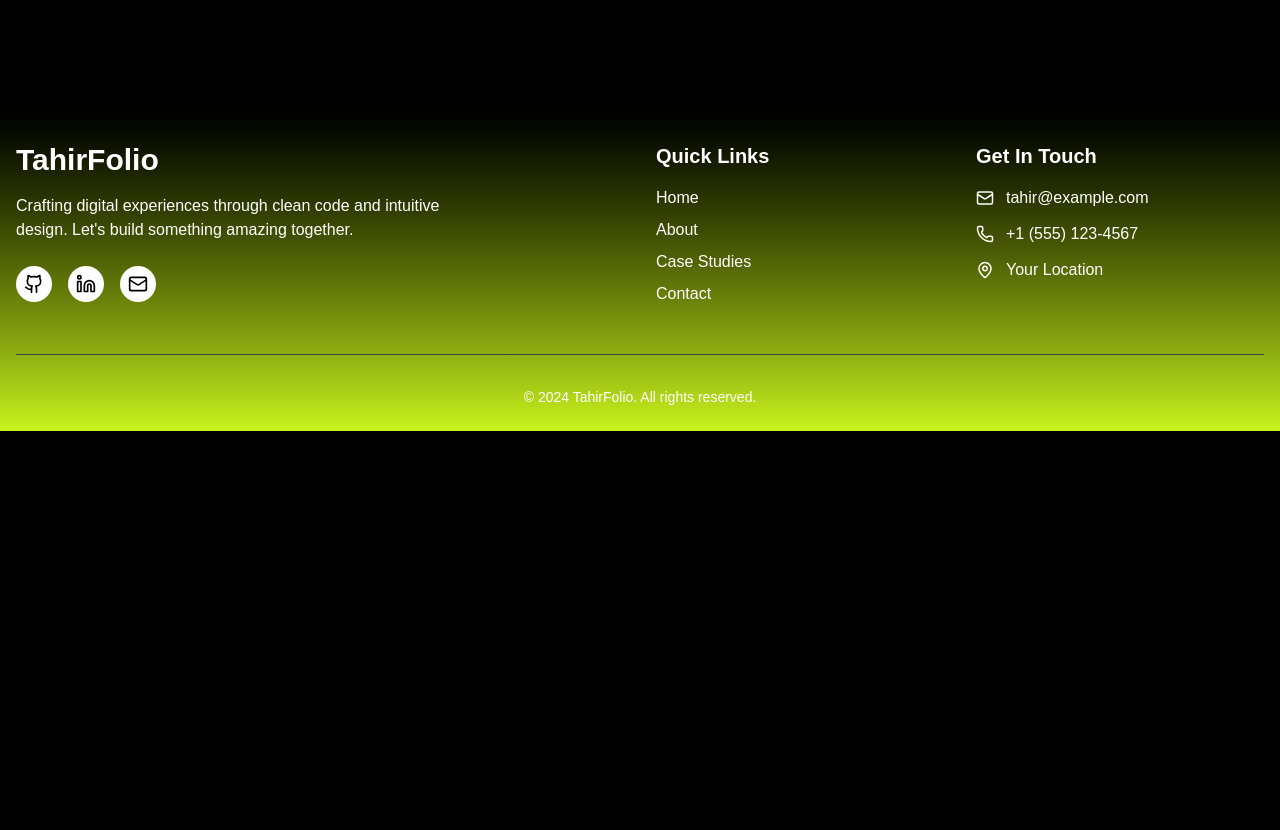
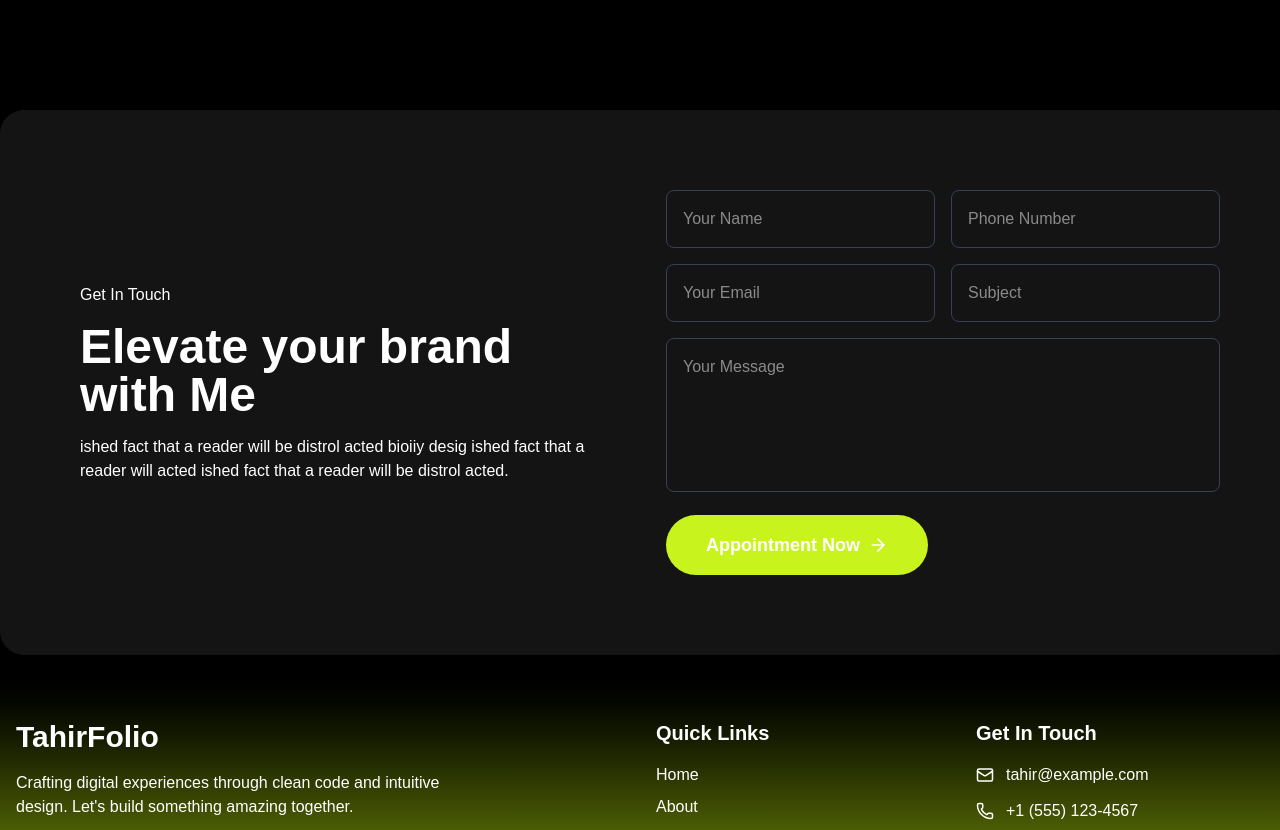
Before and after one commit to TahirWebWorks/TahirFolio, a React (Vite) app: page / in a window 1280 px wide. Shown: the part 2629-3459 px from the top of the page. Before the commit the page ends 3060 px from the top, so only its background shows below. Built offline with nearby package versions, Linux system fonts and the light colour scheme.

Commit message:
feat: add CtaSection component for contact form and branding promotion

```diff
--- /dev/null
+++ b/src/pages/home/components/CtaSection.jsx
@@ -0,0 +1,59 @@
+import React from 'react';
+import { ArrowRight } from 'lucide-react';
+
+function CtaSection() {
+    return (
+        <div className='w-[1300px] mx-auto'>
+            <div className='grid grid-cols-2 justify-between items-center gap-8 bg-[#141414] p-20 rounded-3xl'>
+                <div>
+                    <h4>Get In Touch</h4>
+                    <h3 className='text-3xl sm:text-4xl lg:text-5xl font-semibold my-4'>Elevate your brand <br/> with Me</h3>
+                    <p>ished fact that a reader will be distrol acted bioiiy desig ished fact that a reader will acted ished fact that a reader will be distrol acted.</p>
+                </div>
+
+                <div>
+                    <form className="flex-1 space-y-4">
+                        <div className="grid grid-cols-1 md:grid-cols-2 gap-4">
+                            <input
+                                type="text"
+                                placeholder="Your Name"
+                                className="bg-transparent border border-gray-700 rounded-lg p-4 w-full focus:outline-none focus:border-[#ff0057] transition"
+                            />
+                            <input
+                                type="text"
+                                placeholder="Phone Number"
+                                className="bg-transparent border border-gray-700 rounded-lg p-4 w-full focus:outline-none focus:border-[#ff0057] transition"
+                            />
+                        </div>
+                        <div className="grid grid-cols-1 md:grid-cols-2 gap-4">
+                            <input
+                                type="email"
+                                placeholder="Your Email"
+                                className="bg-transparent border border-gray-700 rounded-lg p-4 w-full focus:outline-none focus:border-[#c9f31d] transition"
+                            />
+                            <input
+                                type="text"
+                                placeholder="Subject"
+                                className="bg-transparent border border-gray-700 rounded-lg p-4 w-full focus:outline-none focus:border-[#c9f31d] transition"
+                            />
+                        </div>
+                        <textarea
+                            rows="5"
+                            placeholder="Your Message"
+                            className="bg-transparent border border-gray-700 rounded-lg p-4 w-full focus:outline-none focus:border-[#c9f31d] transition resize-none"
+                        ></textarea>
+
+                        <button
+                            type="submit"
+                            className="flex items-center justify-center w-full md:w-auto bg-[#c9f31d] hover:bg-[#c9f31d] text-white font-semibold py-4 px-10 rounded-full transition-all text-lg"
+                        >
+                            Appointment Now <ArrowRight className="ml-2" size={20} />
+                        </button>
+                    </form>
+                </div>
+            </div>
+        </div>
+    )
+}
+
+export default CtaSection;
--- a/src/pages/home/components/ServicesSection.jsx
+++ b/src/pages/home/components/ServicesSection.jsx
@@ -5,9 +5,9 @@ import ServiceCard from './ServiceCard';
 function ServicesSection() {
     return (
         <div>
-            <div className='max-w-[1300px] mx-auto px-4 py-12 sm:py-16 lg:py-20'>
-                <div className='mb-8 sm:mb-12 lg:mb-15 mx-auto flex flex-col justify-center gap-3'>
-                    <h3 className='text-center bg-gradient-to-r from-[#c9f31d] to-[#272f06] text-black px-4 py-2 rounded-full text-sm sm:text-base font-medium inline-block mx-auto w-fit'>Services</h3>
+            <div className='max-w-[1300px] mx-auto px-4 py-12 sm:py-8 lg:py-8'>
+                <div className='mb-8 sm:mb-12 lg:mb-15 mx-auto flex flex-col justify-start gap-3'>
+                    <h3 className='text-start bg-gradient-to-b from-[#c9f31d] to-[#272f06] text-black px-4 py-2 rounded text-sm sm:text-base font-medium inline-block mx-auto '>Services</h3>
                     <h2 className='text-3xl sm:text-4xl lg:text-5xl font-semibold text-center lg:text-start'>My Quality Services</h2>
                     <p className='max-w-2xl text-sm sm:text-base lg:text-medium text-gray-400 mt-2 text-center lg:text-start mx-auto lg:mx-0'>We put your ideas and thus your wisheds in the form of a unique web project that inspires you and your customers.</p>
                 </div>
--- a/src/pages/home/home.jsx
+++ b/src/pages/home/home.jsx
@@ -3,6 +3,7 @@ import HeroSection  from './components/heroSection';
 import StatsSection from './components/StatsSection';
 import SkillsSection from './components/SkillsSection';
 import ServicesSection from './components/ServicesSection';
+import CtaSection from './components/CtaSection'
 
 function Home(){
     return(
@@ -11,6 +12,7 @@ function Home(){
            <StatsSection/>
            <SkillsSection/>
            <ServicesSection/>
+           <CtaSection/>
         </div>
     )
 }
```
Also changed, not shown: src/assets/UC-4cbc7e92-0f8c-4075-a2eb-f5a4baeddbb9.jpg (added).
